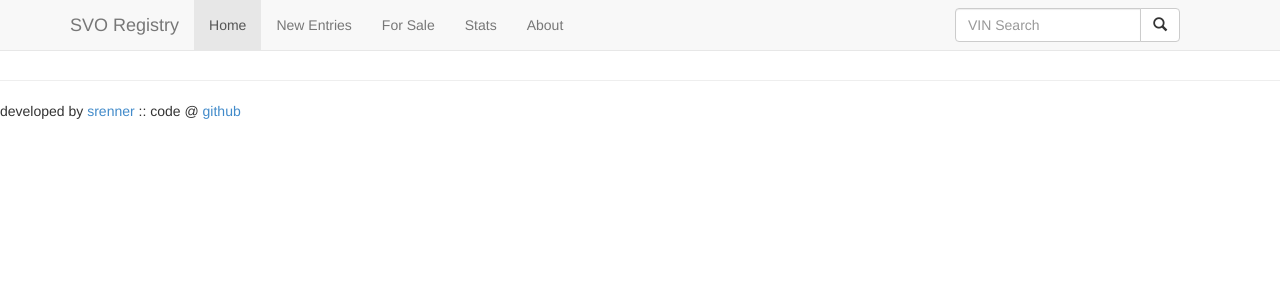
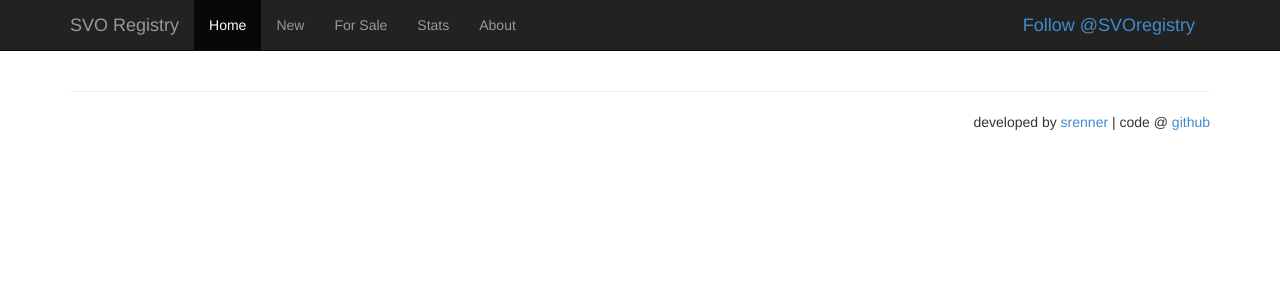
Before and after one commit to srenner/svoregistry-v2, a Django app: template svoregistry/registry/templates/base.html in a window 1280 px wide. Shown: the top 300 px of the page. Run offline with Django 3.2, Linux system fonts and the light colour scheme; the template is opened without the code that fills it, so the values that code supplies are empty; some libraries are stand-ins or nearby versions.

Commit message:
base template

```diff
--- a/svoregistry/registry/templates/base.html
+++ b/svoregistry/registry/templates/base.html
@@ -7,10 +7,8 @@
 	<link rel="stylesheet" type="text/css" href="{% static 'registry/css/vendor/bootstrap/css/bootstrap.min.css' %}" />
 	{% block head %}{% endblock %}
 </head>
-<body style="margin-top: 60px">
-
-    <!-- Fixed navbar -->
-	<div class="navbar navbar-default navbar-fixed-top" role="navigation">
+<body>
+	<div class="navbar navbar-inverse navbar-static-top" role="navigation">
 		<div class="container">
         	<div class="navbar-header">
 	          	<button type="button" class="navbar-toggle" data-toggle="collapse" data-target=".navbar-collapse">
@@ -23,32 +21,38 @@
         	</div>
 	        <div class="navbar-collapse collapse">
 				<ul class="nav navbar-nav">
-					<li class="active"><a>Home</a></li>
-					<li><a href="/new">New Entries</a></li>
+					<li class="active"><a href="/">Home</a></li>
+					<li><a href="/new">New</a></li>
 					<li><a href="/forsale">For Sale</a></li>
 					<li><a href="/statistics">Stats</a></li>
 					<li><a href="/about">About</a></li>
 				</ul>
-				<div class="col-sm-3 col-md-3 pull-right">
-			        <form class="navbar-form" role="search">
-			        <div class="input-group">
-			            <input type="text" class="form-control" placeholder="VIN Search" name="srch-term" id="srch-term">
-			            <div class="input-group-btn">
-		                	<button class="btn btn-default" type="submit"><i class="glyphicon glyphicon-search"></i></button>
-			            </div>
-			        </div>
-			        </form>
+				<div class="pull-right navbar-brand">
+					<span>
+						<a href="https://twitter.com/SVOregistry" class="twitter-follow-button" data-show-count="false">Follow @SVOregistry</a>
+						<script>!function(d,s,id){var js,fjs=d.getElementsByTagName(s)[0];if(!d.getElementById(id)){js=d.createElement(s);js.id=id;js.src="//platform.twitter.com/widgets.js";fjs.parentNode.insertBefore(js,fjs);}}(document,"script","twitter-wjs");</script>
+						<div class="g-plusone" data-size="medium" data-annotation="none"></div>
+						<script type="text/javascript">
+						  (function() {
+						    var po = document.createElement('script'); po.type = 'text/javascript'; po.async = true;
+						    po.src = 'https://apis.google.com/js/plusone.js';
+						    var s = document.getElementsByTagName('script')[0]; s.parentNode.insertBefore(po, s);
+						  })();
+						</script>
+					</span>
 				</div>
-			</div><!--/.nav-collapse -->
+			</div>
+
+
   		</div>
     </div>
 	<div id="divContent" class="container">
 		{% block content %}{% endblock %}
 	</div>
-	<div id="divFooter">
+	<div id="divFooter" class="container text-right">
 		<hr>
 		developed by <a href="http://www.shawnrenner.com/">srenner</a>
-		::
+		|
 		code @ <a href="https://github.com/srenner/svoregistry-v2">github</a>
 	</div>
 	<script src="{% static 'registry/js/vendor/bootstrap.min.js' %}" type="text/javascript"></script>
```
